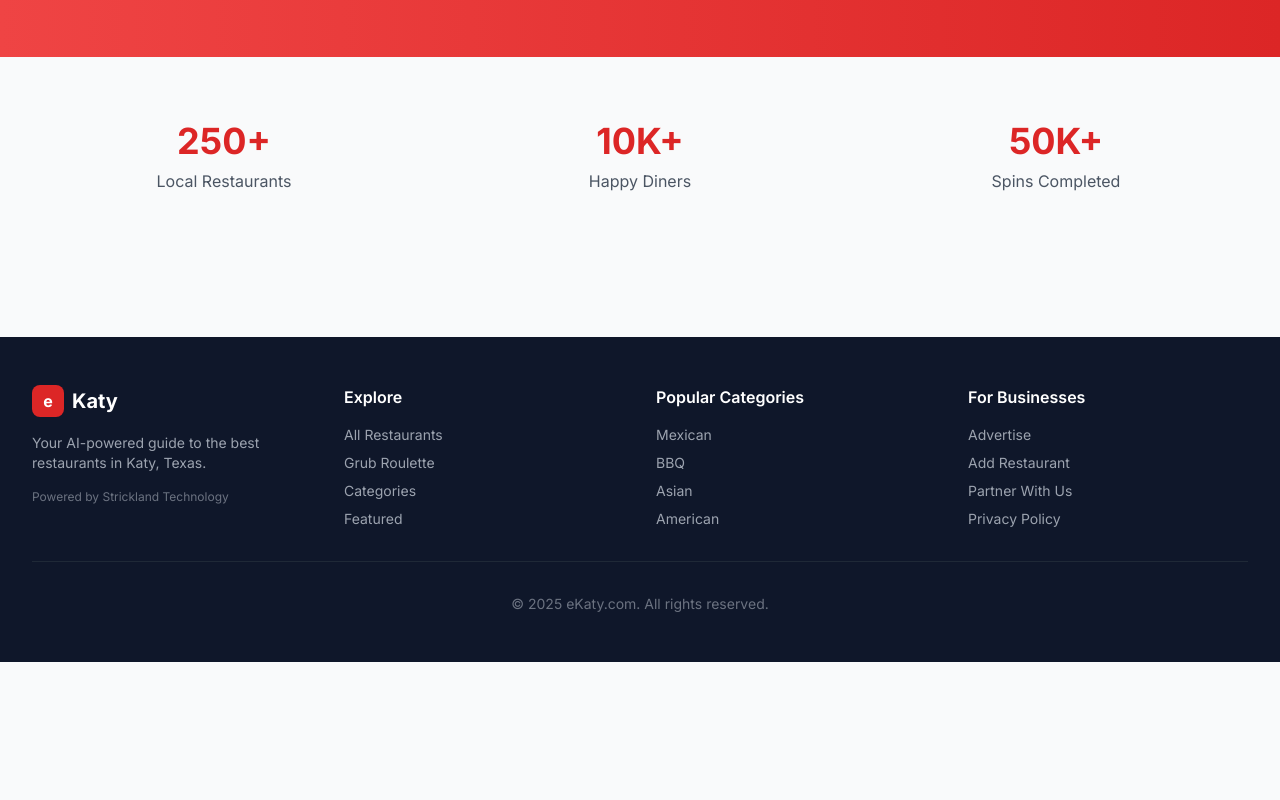
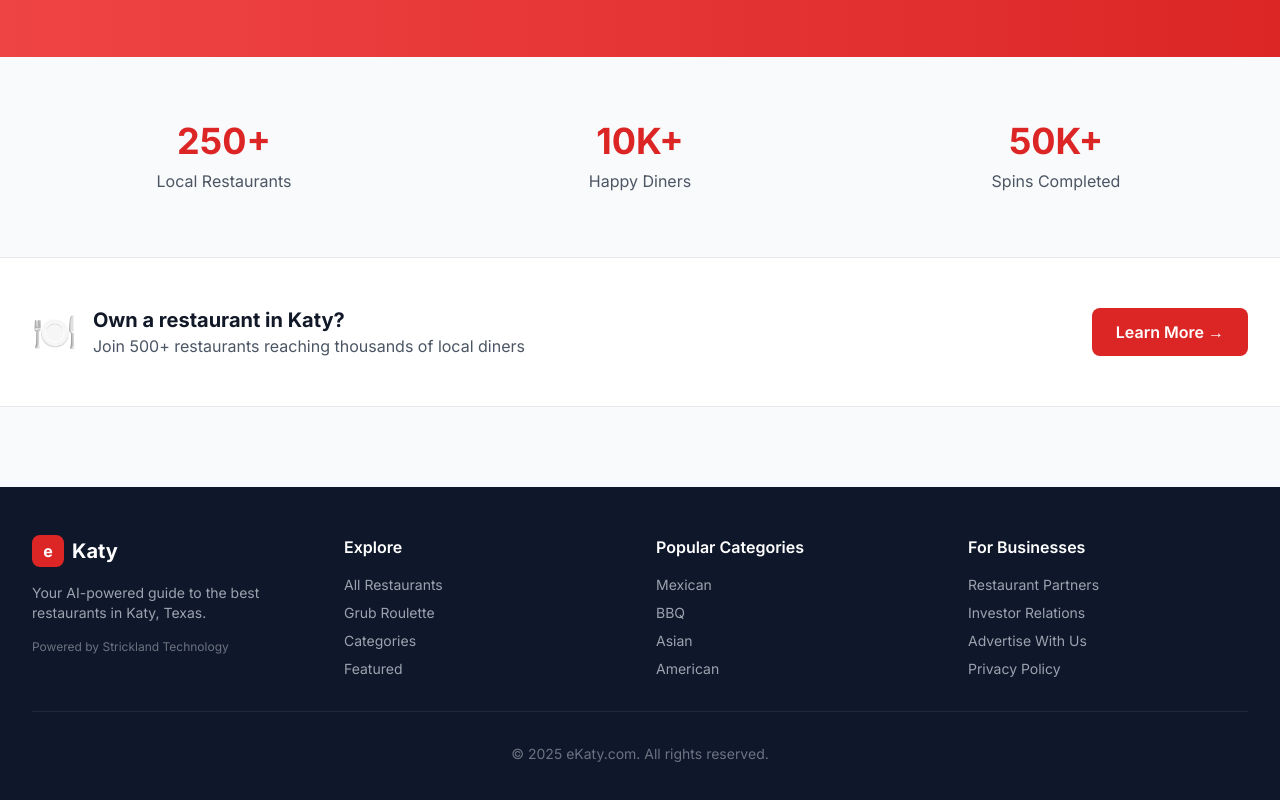
Before and after one commit to Swimhack/eKatyDirectory, a Next.js app: page / in a window 1280 px wide. Shown: the part 1376-2176 px from the top of the page. Before the commit the page ends 2038 px from the top, so only its background shows below. Built offline with nearby package versions, Linux system fonts and the light colour scheme; no server answers; the database is empty.

Commit message:
Add subtle B2B messaging throughout site following best practices

```diff
--- a/app/layout.tsx
+++ b/app/layout.tsx
@@ -148,16 +148,16 @@ export default function RootLayout({
               <div>
                 <h3 className="font-semibold mb-4">For Businesses</h3>
                 <ul className="space-y-2 text-sm">
-                  <li><Link href="/contact" className="text-gray-400 hover:text-white">Advertise</Link></li>
-                  <li><Link href="/contact" className="text-gray-400 hover:text-white">Add Restaurant</Link></li>
-                  <li><Link href="/contact" className="text-gray-400 hover:text-white">Partner With Us</Link></li>
+                  <li><Link href="/pitch" className="text-gray-400 hover:text-white">Restaurant Partners</Link></li>
+                  <li><Link href="/pitch" className="text-gray-400 hover:text-white">Investor Relations</Link></li>
+                  <li><Link href="/contact" className="text-gray-400 hover:text-white">Advertise With Us</Link></li>
                   <li><Link href="/privacy" className="text-gray-400 hover:text-white">Privacy Policy</Link></li>
                 </ul>
               </div>
             </div>
 
             <div className="border-t border-gray-800 mt-8 pt-8 text-center text-sm text-gray-500">
-              © {new Date().getFullYear()} eKaty.com. All rights reserved.
+              &copy; {new Date().getFullYear()} eKaty.com. All rights reserved.
             </div>
           </div>
         </footer>
--- a/app/page.tsx
+++ b/app/page.tsx
@@ -180,6 +180,27 @@ export default function HomePage() {
           </div>
         </div>
       </section>
+
+      {/* Restaurant Owner CTA */}
+      <section className="py-12 bg-white border-t border-b border-gray-200">
+        <div className="max-w-7xl mx-auto px-4 sm:px-6 lg:px-8">
+          <div className="flex flex-col md:flex-row items-center justify-between gap-6">
+            <div className="flex items-center gap-4">
+              <div className="text-4xl">🍽️</div>
+              <div>
+                <h3 className="text-xl font-bold text-gray-900">Own a restaurant in Katy?</h3>
+                <p className="text-gray-600">Join 500+ restaurants reaching thousands of local diners</p>
+              </div>
+            </div>
+            <Link
+              href="/pitch"
+              className="px-6 py-3 bg-primary-600 text-white rounded-lg font-semibold hover:bg-primary-700 whitespace-nowrap"
+            >
+              Learn More →
+            </Link>
+          </div>
+        </div>
+      </section>
     </div>
   )
 }
```
